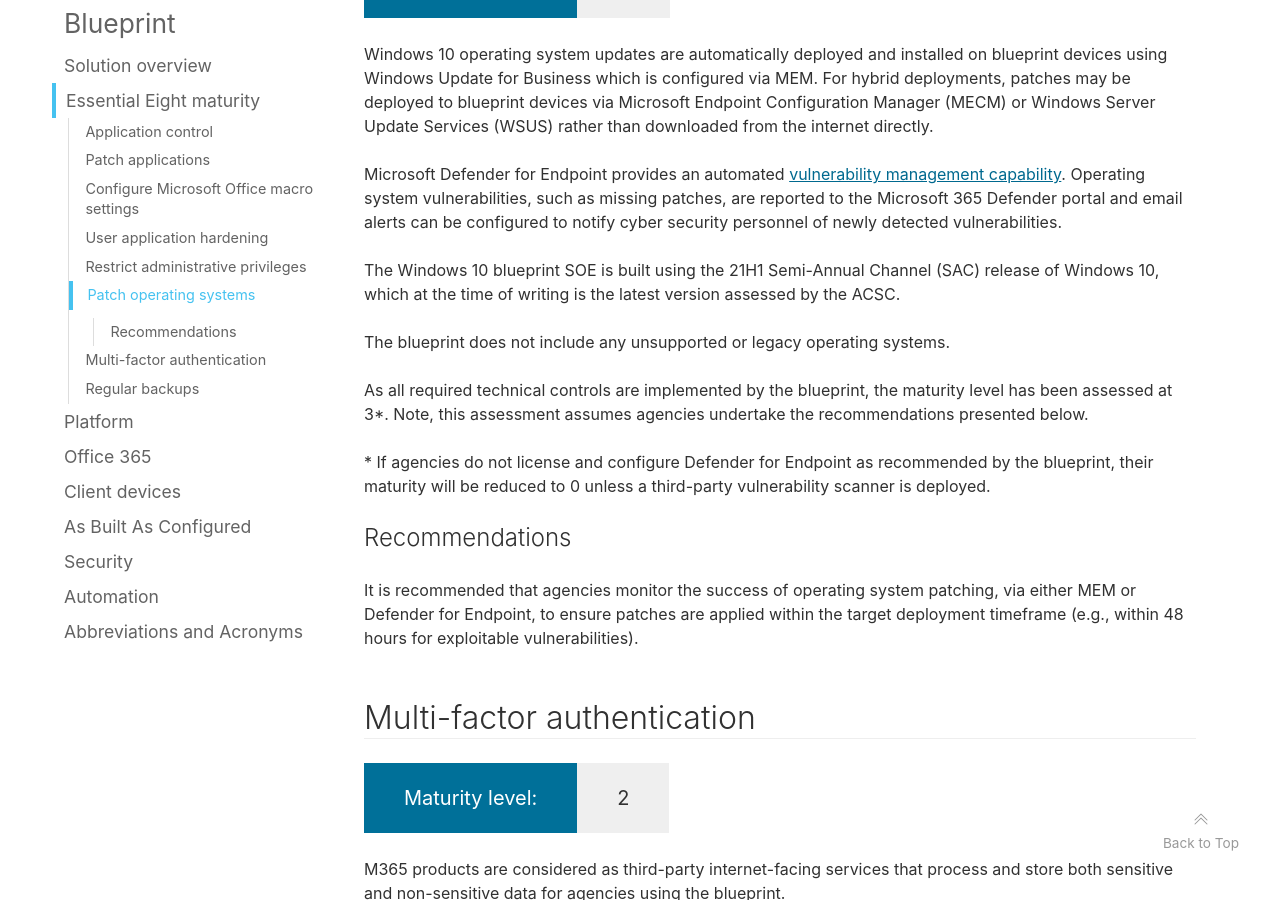
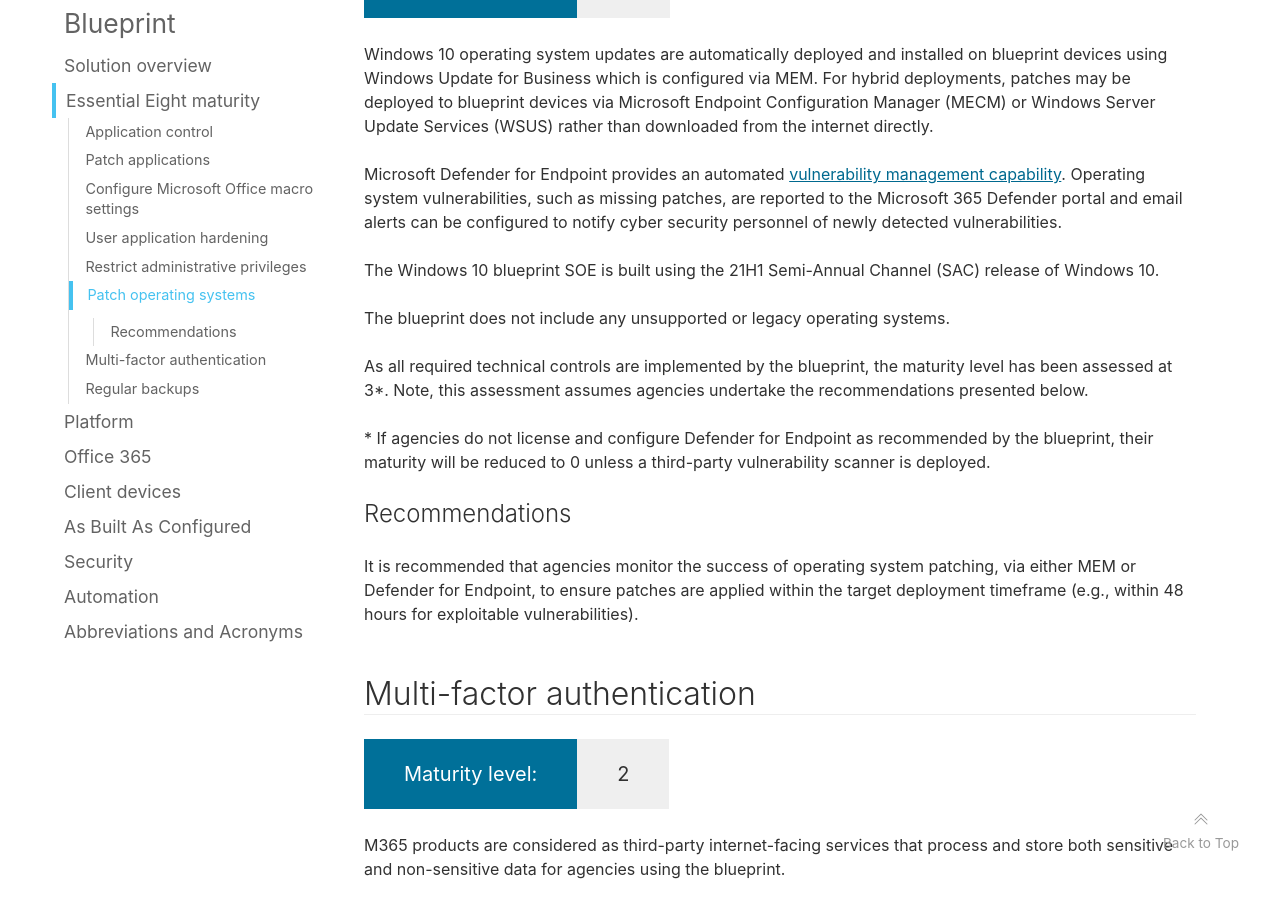
Before and after one commit to ASD-Blueprint/desktop.gov.au, a Jekyll site: the page built from blueprint/essential-eight-maturity.md, in a window 1280 px wide and 900 px high, scrolled down 7056 px. Built offline with Jekyll 4.4.1, drawn with Linux system fonts in a browser that asks for light colours; comment, search, counter and statistics services are not loaded.

Commit message:
Update essential-eight-maturity.md

```diff
--- a/blueprint/essential-eight-maturity.md
+++ b/blueprint/essential-eight-maturity.md
@@ -166,7 +166,7 @@
 
 Microsoft Defender for Endpoint provides an automated [vulnerability management capability](https://docs.microsoft.com/en-au/microsoft-365/security/defender-endpoint/next-gen-threat-and-vuln-mgt?view=o365-worldwide). Operating system vulnerabilities, such as missing patches, are reported to the Microsoft 365 Defender portal and email alerts can be configured to notify cyber security personnel of newly detected vulnerabilities.
 
-The Windows 10 blueprint SOE is built using the 21H1 Semi-Annual Channel (SAC) release of Windows 10, which at the time of writing is the latest version assessed by the ACSC.
+The Windows 10 blueprint SOE is built using the 21H1 Semi-Annual Channel (SAC) release of Windows 10.
 
 The blueprint does not include any unsupported or legacy operating systems.
 
```
